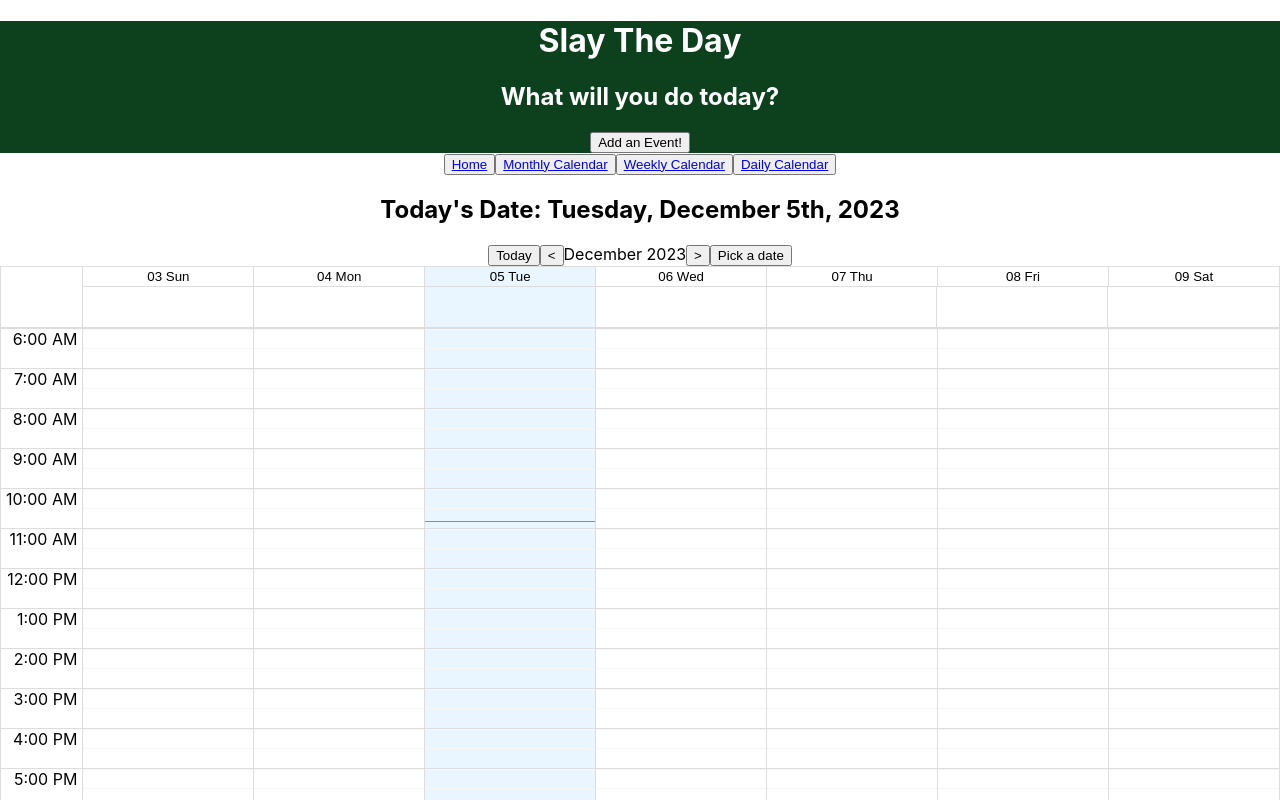
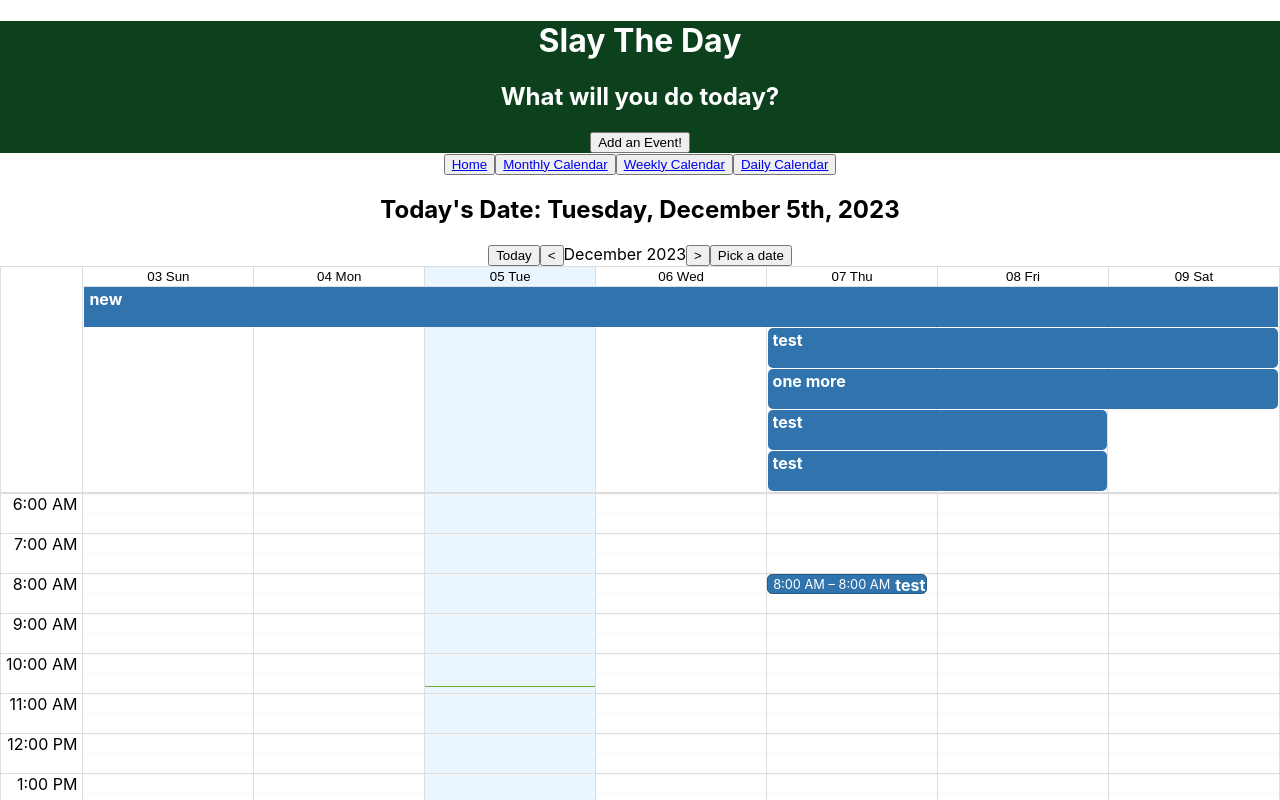
Before and after one commit to kimberlylpalmer/Slay_The_Day, a React (Create React App) app: page /WeeklyCal in a window 1280 px wide. Shown: the top 800 px of the page. Built offline with nearby package versions, Linux system fonts and the light colour scheme; no server answers; data requests are answered from the project's data file.

Commit message:
issue with adding events fixed

```diff
--- a/db.json
+++ b/db.json
@@ -11,6 +11,42 @@
       "title": "Vacation",
       "start": "2023-12-10",
       "end": "2023-12-15"
+    },
+    {
+      "title": "test",
+      "start": "2023-12-07T08:00:00.000Z",
+      "end": "2023-12-07T08:00:00.000Z",
+      "id": 3
+    },
+    {
+      "title": "test",
+      "start": "2023-12-07T08:00:00.000Z",
+      "end": "2023-12-08T08:00:00.000Z",
+      "id": 4
+    },
+    {
+      "title": "test",
+      "start": "2023-12-07T08:00:00.000Z",
+      "end": "2023-12-08T08:00:00.000Z",
+      "id": 5
+    },
+    {
+      "title": "test",
+      "start": "2023-12-07T08:00:00.000Z",
+      "end": "2023-12-09T08:00:00.000Z",
+      "id": 6
+    },
+    {
+      "title": "new",
+      "start": "2023-11-16T08:00:00.000Z",
+      "end": "2023-12-22T08:00:00.000Z",
+      "id": 7
+    },
+    {
+      "title": "one more",
+      "start": "2023-12-07T08:00:00.000Z",
+      "end": "2023-12-09T08:00:00.000Z",
+      "id": 8
     }
   ],
   "contacts": [
--- a/src/App.js
+++ b/src/App.js
@@ -3,7 +3,7 @@ import React, { useEffect, useState } from "react";
 import Header from "./components/Header";
 import CalendarContainer from "./components/CalendarContainer";
 import Footer from "./components/Footer";
-import {BrowserRouter as Router}  from "react-router-dom"
+import { BrowserRouter as Router } from "react-router-dom";
 
 const eventsAPI = "http://localhost:3000/appointments";
 // console.log(eventsAPI);
@@ -57,6 +57,8 @@ function App() {
   }
 
   function handleAddEvent(newEvent) {
+    newEvent.start = new Date(newEvent.start);
+    newEvent.end = new Date(newEvent.end);
     setAllEvents([...allEvents, newEvent]);
   }
 
@@ -66,7 +68,6 @@ function App() {
 
   return (
     <Router>
-
       <div className="App">
         <Header handleAddEvent={handleAddEvent} />
         <CalendarContainer
--- a/src/components/AddEventForm.js
+++ b/src/components/AddEventForm.js
@@ -1,40 +1,53 @@
-import React, {useState} from "react";
+import React, { useState } from "react";
 import DatePicker from "react-datepicker";
-const eventsAPI = "http://localhost:3000/appointments"
+const eventsAPI = "http://localhost:3000/appointments";
 
-function AddEventForm({handleAddEvent}) {
-    const [newEvent, setNewEvent] = useState({title: '', start: '', end: ''})
-
-
+function AddEventForm({ handleAddEvent }) {
+  const [newEvent, setNewEvent] = useState({ title: "", start: "", end: "" });
 
   function handleSubmit(e) {
+    e.preventDefault();
 
-        e.preventDefault()
     fetch(eventsAPI, {
-			method: 'POST',
+      method: "POST",
       headers: {
-				Accepts: 'application/json',
-				'Content-type': 'application/json'
+        Accepts: "application/json",
+        "Content-type": "application/json",
       },
-			body: JSON.stringify(newEvent)
+      body: JSON.stringify(newEvent),
     })
-		.then(res => res.json())
-		.then(handleAddEvent)
+      .then((res) => res.json())
+      .then(handleAddEvent);
   }
 
   return (
     <div>
       <form onSubmit={handleSubmit}>
-                <input type='text' placeholder="Add Title" style={{width: "20%", marginRight: "10px"}}
-                value={newEvent.title} onChange={(e) => setNewEvent({...newEvent, title: e.target.value})}/>
-                <DatePicker placeholderText="Start Date" style={{marginRight: '10px'}}
-                 selected={newEvent.start} onChange={(start) => setNewEvent({...newEvent, start})}  />
-                 <DatePicker placeholderText="End Date" style={{marginRight: '10px'}}
-                 selected={newEvent.end} onChange={(end) => setNewEvent({...newEvent, end})}  />
-                 <button style={{marginTop: '10px'}} type="submit" >Add Event</button>
+        <input
+          type="text"
+          placeholder="Add Title"
+          style={{ width: "20%", marginRight: "10px" }}
+          value={newEvent.title}
+          onChange={(e) => setNewEvent({ ...newEvent, title: e.target.value })}
+        />
+        <DatePicker
+          placeholderText="Start Date"
+          style={{ marginRight: "10px" }}
+          selected={newEvent.start}
+          onChange={(start) => setNewEvent({ ...newEvent, start })}
+        />
+        <DatePicker
+          placeholderText="End Date"
+          style={{ marginRight: "10px" }}
+          selected={newEvent.end}
+          onChange={(end) => setNewEvent({ ...newEvent, end })}
+        />
+        <button style={{ marginTop: "10px" }} type="submit">
+          Add Event
+        </button>
       </form>
     </div>
-    )
+  );
 }
 
 export default AddEventForm;
--- a/src/components/CalendarContainer.js
+++ b/src/components/CalendarContainer.js
@@ -3,26 +3,8 @@ import MonthlyCal from "./MonthlyCal";
 import WeeklyCal from "./WeeklyCal";
 import DailyCal from "./DailyCal";
 import ContactsList from "./ContactsList";
-import { zonedTimeToUtc, utcToZonedTime, format } from "date-fns-tz";
+
 import { Routes, Route, Link } from "react-router-dom";
-
-const userTimeZone = Intl.DateTimeFormat().resolvedOptions().timeZone;
-
-function convertEventDatesToTimeZone(event) {
-  const startDate = new Date(event.start + "T00:00:00");
-  const endDate = new Date(event.end + "T23:59:59");
-
-  if (isNaN(startDate) || isNaN(endDate)) {
-    console.error("Invalid date for event:", event);
-    return null;
-  }
-
-  return {
-    ...event,
-    start: startDate,
-    end: endDate,
-  };
-}
 
 function CalendarContainer({ allEvents, holidayEvents, onYearChange }) {
   const combinedEvents = [...allEvents, ...holidayEvents];
@@ -41,8 +23,6 @@ function CalendarContainer({ allEvents, holidayEvents, onYearChange }) {
         <button>
           <Link to="/DailyCal">Daily Calendar</Link>
         </button>
-
-
       </nav>
       <Routes>
         <Route path="/" />
--- a/src/components/DailyCal.js
+++ b/src/components/DailyCal.js
@@ -82,6 +82,7 @@ function customToolBar(
           onChange={(date) => {
             setCurrentDate(date);
             toolbar.onNavigate("DATE", date);
+            setShowDatePicker(false);
           }}
           inline
         />
--- a/src/components/MonthlyCal.js
+++ b/src/components/MonthlyCal.js
@@ -19,7 +19,7 @@ const localizer = dateFnsLocalizer({
   locales,
 });
 
-function MonthlyCal({ allEvents, events, onYearChange }) {
+function MonthlyCal({ events, onYearChange }) {
   const [currentDate, setCurrentDate] = useState(new Date());
   const [previousYear, setPreviousYear] = useState(currentDate.getFullYear());
 
--- a/src/components/WeeklyCal.js
+++ b/src/components/WeeklyCal.js
@@ -20,14 +20,14 @@ const localizer = dateFnsLocalizer({
   locales,
 });
 
-const events = [
-  {
-    title: "Event 1",
-    desc: "Description for Event 1",
-    start: new Date(2023, 0, 1),
-    end: new Date(2023, 0, 1),
-  },
-];
+// const events = [
+//   {
+//     title: "Event 1",
+//     desc: "Description for Event 1",
+//     start: new Date(2023, 0, 1),
+//     end: new Date(2023, 0, 1),
+//   },
+// ];
 
 function Event({ event }) {
   if (!event) {
@@ -79,6 +79,7 @@ function customToolBar(
           onChange={(date) => {
             setCurrentDate(date);
             toolbar.onNavigate("DATE", date);
+            setShowDatePicker(false);
           }}
           inline
         />
```
Lines whose indentation alone changed are shown as unchanged.
